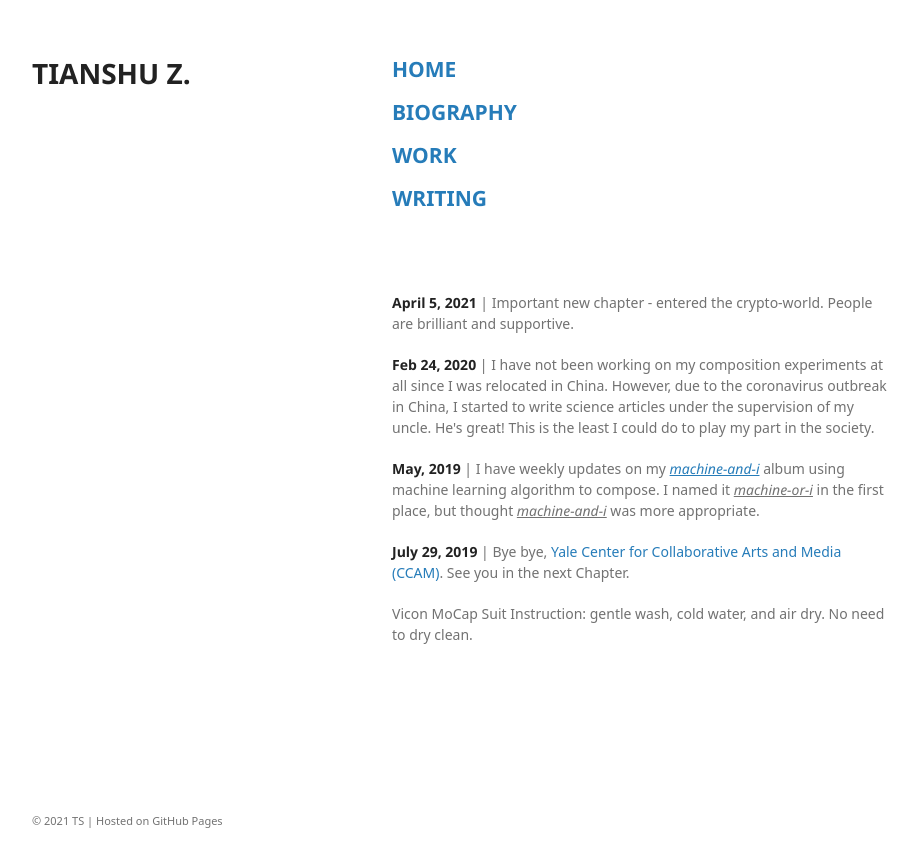
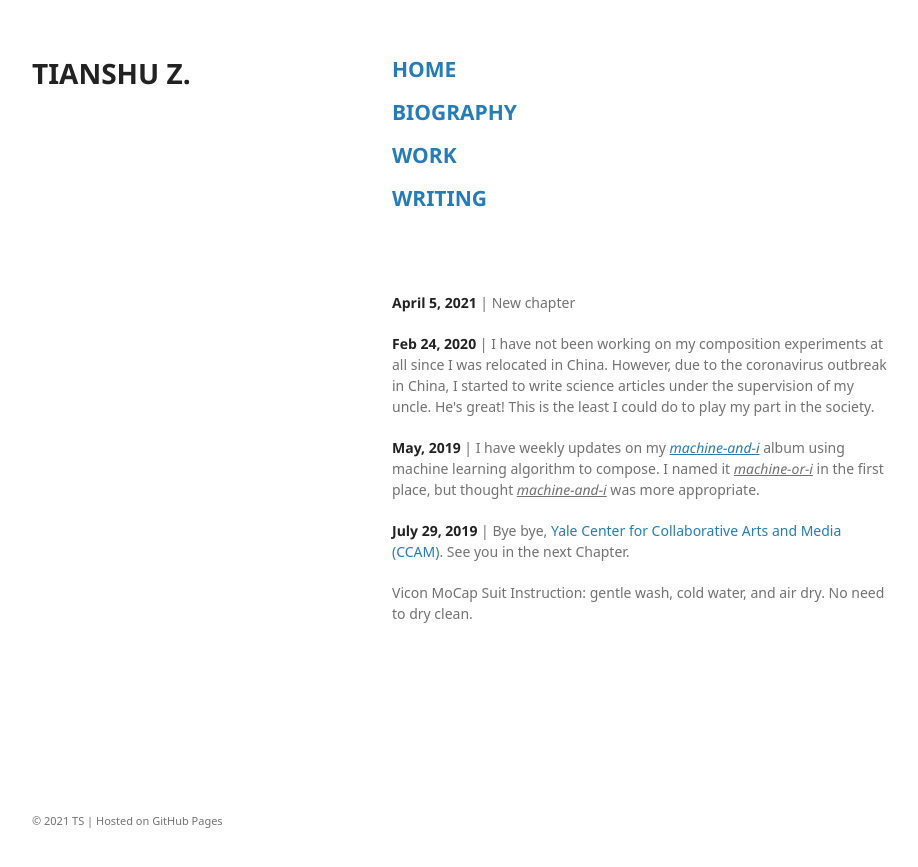
Before and after one commit to tianshu-z/tianshu-z.github.io, a Jekyll site: the page built from index.md, in a window 1280 px wide. Shown: the top 867 px of the page, without its empty margins (178-1096 px from the left). Built offline with Jekyll 4.4.1, drawn with Linux system fonts in a browser that asks for light colours; some web fonts are replaced; our own code applies the rules of GitHub Pages for plain Markdown files; the repository's description, which GitHub fills in, is left out.

Commit message:
Update index.md

```diff
--- a/index.md
+++ b/index.md
@@ -10,7 +10,7 @@
 <br>
 <br>
 
-<p><strong>April 5, 2021</strong> | Important new chapter - entered the crypto-world. People are brilliant and supportive.</p>
+<p><strong>April 5, 2021</strong> | New chapter </p>
 
 <p><strong>Feb 24, 2020</strong> | I have not been working on my composition experiments at all since I was relocated in China. However, due to the coronavirus outbreak in China, I started to write science articles under the supervision of my uncle. He's great! This is the least I could do to play my part in the society.</p>
 
```
